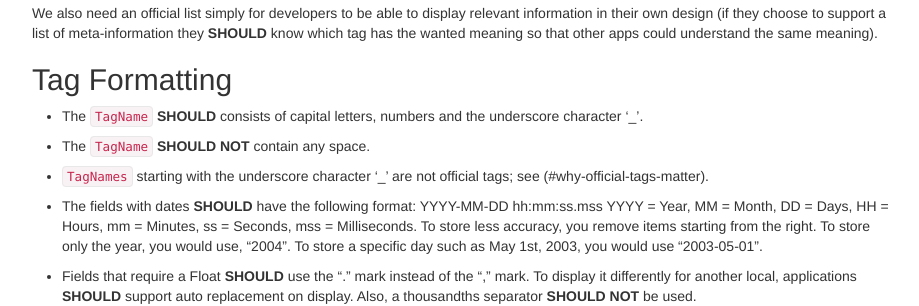
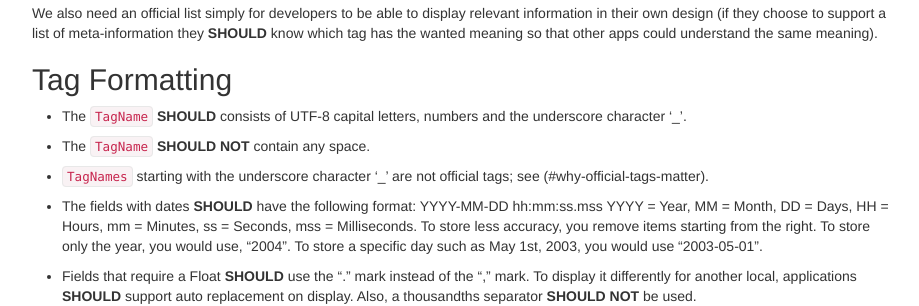
Before and after one commit to ietf-wg-cellar/matroska-specification, a Jekyll site: the page built from tagging.md, in a window 1280 px wide and 900 px high, scrolled down 1552 px. Shown: the part 152-458 px from the top of the window, without its empty margins (273-1192 px from the left). Built offline with Jekyll 4.4.1, drawn with Linux system fonts in a browser that asks for light colours; our own code applies the rules of GitHub Pages for plain Markdown files.

Commit message:
remind that TagName are UTF-8 even if they are capital letters

```diff
--- a/tagging.md
+++ b/tagging.md
@@ -98,7 +98,7 @@
 
 ## Tag Formatting
 
-* The `TagName` **SHOULD** consists of capital letters, numbers and the underscore character '_'.
+* The `TagName` **SHOULD** consists of UTF-8 capital letters, numbers and the underscore character '_'.
 
 * The `TagName` **SHOULD NOT** contain any space.
 
```
